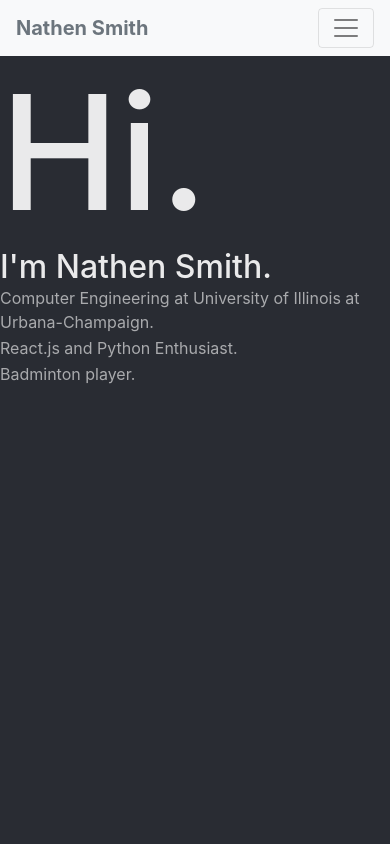
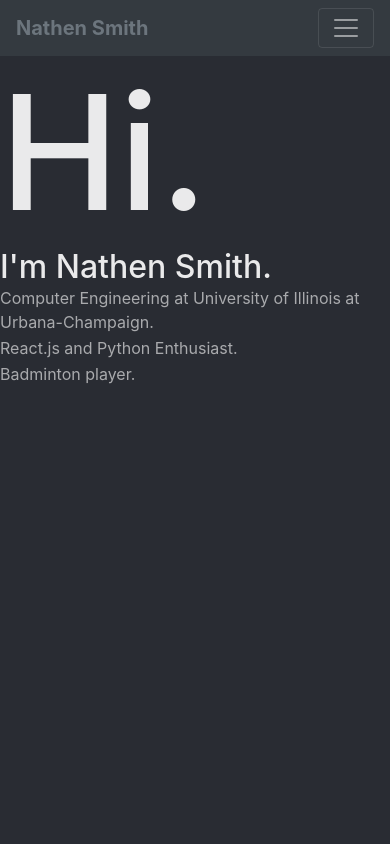
Before and after one commit to Nathen-Smith/nathen-smith.github.io, a React (Create React App) app: page / in a window 390 px wide. Shown: the top 844 px of the page. Built offline with nearby package versions, Linux system fonts and the light colour scheme; what @fortawesome/fontawesome would draw is missing.

Commit message:
should fix mobile navbar viewing

```diff
--- a/src/App.js
+++ b/src/App.js
@@ -22,13 +22,16 @@ import './scss/style.scss';
 
 fontawesome.library.add(brands)
 
-const Layout = (props) => {
+function Layout(props) {
   const type = props.type; // just support fullscreen and mobile view for now=> we can simply use ternary operator
   const height = window.innerHeight;
   const [visibleNav, setVisibleNav] = useState(false); // unfortunately can't maintain DRY with the Navbar, needs a parent for the color change
   return (
     <div>
-      <Navbar collapseOnSelect bg={visibleNav ? "dark" : "light"} expand="md" sticky="top" variant={visibleNav ? "dark" : "light"} style={{transition:'0.4s'}}>
+      <TrackVisibility>
+        {({isVisible}) => {isVisible ? setVisibleNav(true) : setVisibleNav(false)}}
+      </TrackVisibility>
+      <Navbar collapseOnSelect bg={visibleNav ? "dark" : "light"} expand="md" sticky="top" variant={visibleNav ? "dark" : "light"} style={{transition:'0.5s', transitionDelay:'0.1s'}}>
         <NavHashLink to="#">
           <Navbar.Brand className="nathen">
               Nathen Smith
@@ -56,8 +59,7 @@ const Layout = (props) => {
         <p className='light'>React.js and Python Enthusiast.</p>
         <p className='light'>Badminton player.</p>
       </div>
-      <TrackVisibility>
-        {({isVisible}) => {isVisible ? setVisibleNav(true) : setVisibleNav(false)}}
+
 
       <div style={type==='lg' ? {display:'flex', flexDirection:'row'} : {display:'flex', flexDirection:'column'}}>
         <Container>
@@ -93,7 +95,7 @@ const Layout = (props) => {
           <Links />
         </div>
       {/* </div> */}
-      </TrackVisibility>
+
     </div>
   );
 }
```
